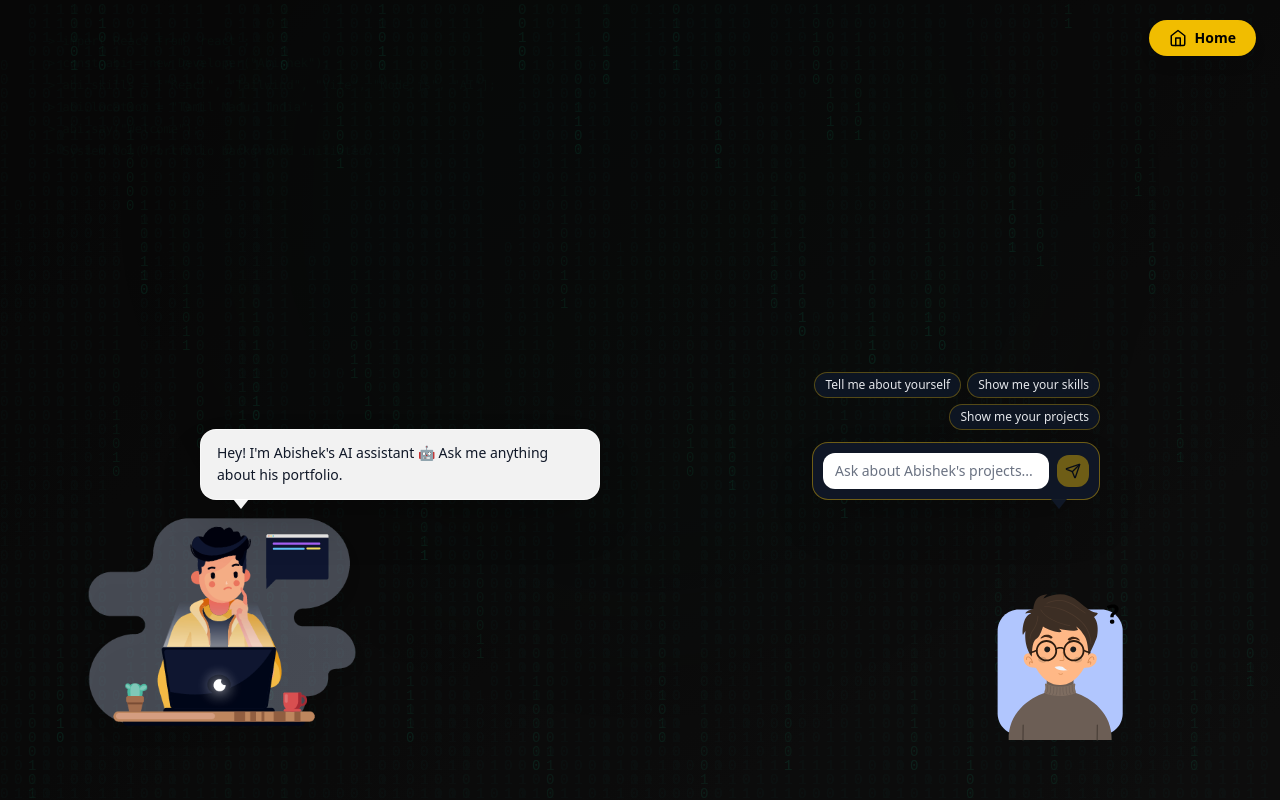
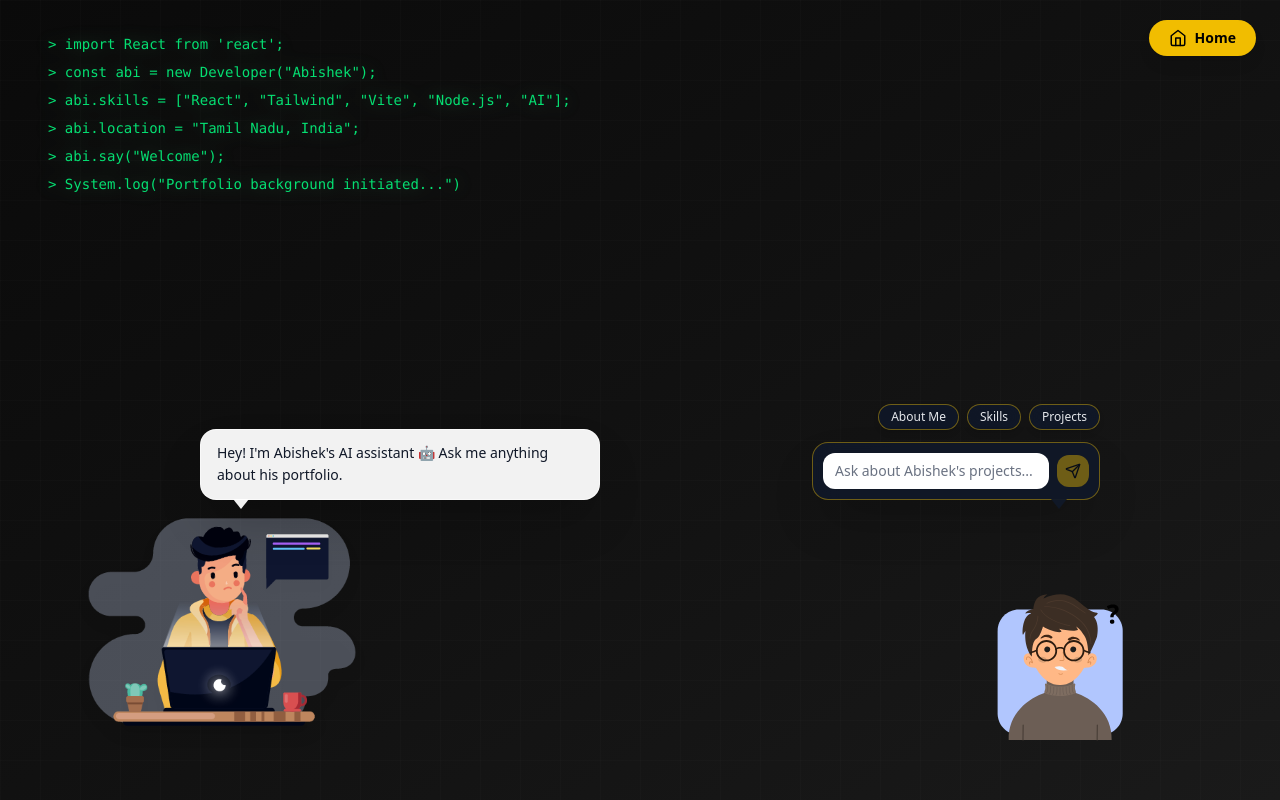
Before and after one commit to abisheks2004/abishek-portfolio, a React (Vite) app: page / in a window 1280 px wide. Built offline with nearby package versions, Linux system fonts and the light colour scheme.

Commit message:
fix: restore clean grid background, make green code clearly visible, and format suggestions in one line

```diff
--- a/src/components/Background.jsx
+++ b/src/components/Background.jsx
@@ -1,5 +1,3 @@
-import { useEffect, useRef } from "react";
-
 const CODE_LINES = [
   "> import React from 'react';",
   '> const abi = new Developer("Abishek");',
@@ -9,104 +7,30 @@ const CODE_LINES = [
   '> System.log("Portfolio background initiated...")',
 ];
 
-function MatrixRain() {
-  const canvasRef = useRef(null);
-
-  useEffect(() => {
-    const canvas = canvasRef.current;
-    if (!canvas) return;
-    const ctx = canvas.getContext("2d");
-    if (!ctx) return;
-
-    let animationFrameId;
-    let width = (canvas.width = window.innerWidth);
-    let height = (canvas.height = window.innerHeight);
-
-    const fontSize = 14;
-    let columns = Math.max(1, Math.floor(width / fontSize));
-    // Stagger drops randomly across screen height so numbers are continuously raining with zero empty gaps
-    let drops = Array(columns)
-      .fill(0)
-      .map(() => Math.floor(Math.random() * (height / fontSize)));
-
-    const handleResize = () => {
-      if (!canvas) return;
-      width = canvas.width = window.innerWidth;
-      height = canvas.height = window.innerHeight;
-      columns = Math.max(1, Math.floor(width / fontSize));
-      drops = Array(columns)
-        .fill(0)
-        .map(() => Math.floor(Math.random() * (height / fontSize)));
-    };
-
-    window.addEventListener("resize", handleResize);
-
-    const chars = ["0", "1"];
-    let lastDraw = 0;
-    const fpsInterval = 1000 / 24;
-
-    const draw = (now) => {
-      animationFrameId = requestAnimationFrame(draw);
-      if (now - lastDraw < fpsInterval) return;
-      lastDraw = now;
-
-      // Soft fading trail
-      ctx.fillStyle = "rgba(10, 10, 10, 0.12)";
-      ctx.fillRect(0, 0, width, height);
-
-      // Subtle emerald numbers
-      ctx.fillStyle = "rgba(16, 185, 129, 0.15)";
-      ctx.font = `${fontSize}px monospace`;
-
-      for (let i = 0; i < drops.length; i++) {
-        const char = chars[Math.floor(Math.random() * chars.length)];
-        const x = i * fontSize;
-        const y = drops[i] * fontSize;
-
-        ctx.fillText(char, x, y);
-
-        // Seamless infinite loop without gaps
-        if (y > height && Math.random() > 0.98) {
-          drops[i] = 0;
-        }
-
-        drops[i]++;
-      }
-    };
-
-    animationFrameId = requestAnimationFrame(draw);
-
-    return () => {
-      cancelAnimationFrame(animationFrameId);
-      window.removeEventListener("resize", handleResize);
-    };
-  }, []);
-
-  return (
-    <canvas
-      ref={canvasRef}
-      className="absolute inset-0 w-full h-full pointer-events-none select-none z-0 opacity-60"
-    />
-  );
-}
-
 export default function Background() {
   return (
     <div className="fixed inset-0 -z-10 overflow-hidden bg-gradient-to-br from-[#0a0a0a] via-[#111] to-[#1a1a1a]">
-      {/* Ambient glowing radial backdrop */}
-      <div className="absolute top-1/4 left-1/2 -translate-x-1/2 -translate-y-1/2 w-[350px] sm:w-[600px] md:w-[800px] h-[350px] sm:h-[600px] md:h-[800px] bg-emerald-950/10 rounded-full blur-3xl pointer-events-none" />
+      {/* Original clean subtle grid pattern */}
+      <svg
+        className="absolute inset-0 w-full h-full opacity-10 pointer-events-none select-none"
+        xmlns="http://www.w3.org/2000/svg"
+      >
+        <defs>
+          <pattern id="grid" width="40" height="40" patternUnits="userSpaceOnUse">
+            <path d="M 40 0 L 0 0 0 40" fill="none" stroke="white" strokeWidth="0.3" />
+          </pattern>
+        </defs>
+        <rect width="100%" height="100%" fill="url(#grid)" />
+      </svg>
 
-      {/* Terminal background code snippet - each statement on its own line */}
-      <div className="absolute top-4 left-4 sm:top-6 sm:left-8 md:top-8 md:left-12 max-w-[92%] sm:max-w-[550px] text-emerald-400/60 font-mono select-none pointer-events-none animate-flicker text-[10px] sm:text-[11px] md:text-[12px] space-y-1">
+      {/* Terminal background code snippet - clearly visible and separated after semicolon */}
+      <div className="absolute top-4 left-4 sm:top-6 sm:left-8 md:top-8 md:left-12 max-w-[92%] sm:max-w-[550px] text-green-400 font-mono select-none pointer-events-none text-[11px] sm:text-xs md:text-sm leading-6 space-y-1 drop-shadow-[0_0_8px_rgba(74,222,128,0.25)]">
         {CODE_LINES.map((line, idx) => (
           <div key={idx} className="whitespace-pre">
             {line}
           </div>
         ))}
       </div>
-
-      {/* Seamless infinite binary rain with zero gap */}
-      <MatrixRain />
     </div>
   );
 }
--- a/src/components/Chat.jsx
+++ b/src/components/Chat.jsx
@@ -31,11 +31,11 @@ export default function Chat({ setIntroDone }) {
     await respond(nextMessages);
   };
 
-const suggestions = [
-  "Tell me about yourself",
-  "Show me your skills",
-  "Show me your projects",
-];
+  const suggestions = [
+    { label: "About Me", query: "Tell me about yourself" },
+    { label: "Skills", query: "Show me your skills" },
+    { label: "Projects", query: "Show me your projects" },
+  ];
 
   return (
     <>
@@ -43,16 +43,16 @@ const suggestions = [
         message={loading ? "Thinking... 🤖" : botMessage}
       />
 
-      {/* Suggested Quick Prompt Chips */}
-      <div className="absolute top-[165px] sm:top-auto sm:bottom-[280px] md:bottom-[330px] lg:bottom-[370px] right-3 sm:right-6 md:right-[80px] lg:right-[180px] z-20 flex flex-wrap justify-end gap-1.5 max-w-[92%] sm:max-w-[340px] md:max-w-[400px]">
-        {suggestions.map((prompt) => (
+      {/* Suggested Quick Prompt Chips - in ONE single horizontal line */}
+      <div className="absolute top-[160px] sm:top-auto sm:bottom-[280px] md:bottom-[330px] lg:bottom-[370px] right-3 sm:right-6 md:right-[80px] lg:right-[180px] z-20 flex flex-row flex-nowrap items-center justify-end gap-1.5 sm:gap-2">
+        {suggestions.map(({ label, query }) => (
           <button
-            key={prompt}
-            onClick={() => handleSend(prompt)}
+            key={label}
+            onClick={() => handleSend(query)}
             disabled={loading}
-            className="text-[10px] sm:text-xs bg-gray-900/80 hover:bg-yellow-400 hover:text-black text-gray-200 border border-yellow-400/30 px-2.5 py-1 rounded-full backdrop-blur-md transition-all duration-200 cursor-pointer disabled:opacity-40"
+            className="text-[11px] sm:text-xs font-medium whitespace-nowrap bg-gray-900/90 hover:bg-yellow-400 hover:text-black text-gray-200 border border-yellow-400/40 px-3 py-1 rounded-full backdrop-blur-md transition-all duration-200 cursor-pointer disabled:opacity-40 shadow-md active:scale-95"
           >
-            {prompt}
+            {label}
           </button>
         ))}
       </div>
--- a/src/components/Chatbot.jsx
+++ b/src/components/Chatbot.jsx
@@ -45,11 +45,24 @@ export default function useChatbot({ setBotMessage, setLoading, goToSection }) {
       setBotMessage(reply);
     } catch (error) {
       console.error("Portfolio AI error:", error);
-      setBotMessage(
-        error.message?.includes("504") || error.message?.toLowerCase().includes("timeout")
-          ? "The AI assistant took too long to respond. Please try again in a moment. 🤖"
-          : "Sorry, I couldn't connect to my AI assistant right now. Please try again in a moment. 🤖"
-      );
+      const lastUserMsg = messages[messages.length - 1]?.content?.toLowerCase() || "";
+
+      if (lastUserMsg.includes("about") || lastUserMsg.includes("who")) {
+        setBotMessage("I'm Abishek S, a Full-Stack Developer passionate about creating high-impact web apps and AI solutions! 🚀");
+        setTimeout(() => goToSection("about"), 800);
+      } else if (lastUserMsg.includes("skill")) {
+        setBotMessage("Abishek's core technical stack includes React, Node.js, Express, Python, Tailwind CSS, and AI engineering! ⚙️");
+        setTimeout(() => goToSection("skills"), 800);
+      } else if (lastUserMsg.includes("project")) {
+        setBotMessage("Explore Abishek's featured projects: CareerShield AI, FSLAKWS, Instagram Clone, and Target Trio! 💻");
+        setTimeout(() => goToSection("projects"), 800);
+      } else {
+        setBotMessage(
+          error.message?.includes("504") || error.message?.toLowerCase().includes("timeout")
+            ? "The AI assistant took too long to respond. Please try again in a moment. 🤖"
+            : "Sorry, I couldn't connect to my AI assistant right now. Please try again in a moment. 🤖"
+        );
+      }
     } finally {
       setLoading(false);
     }
```
